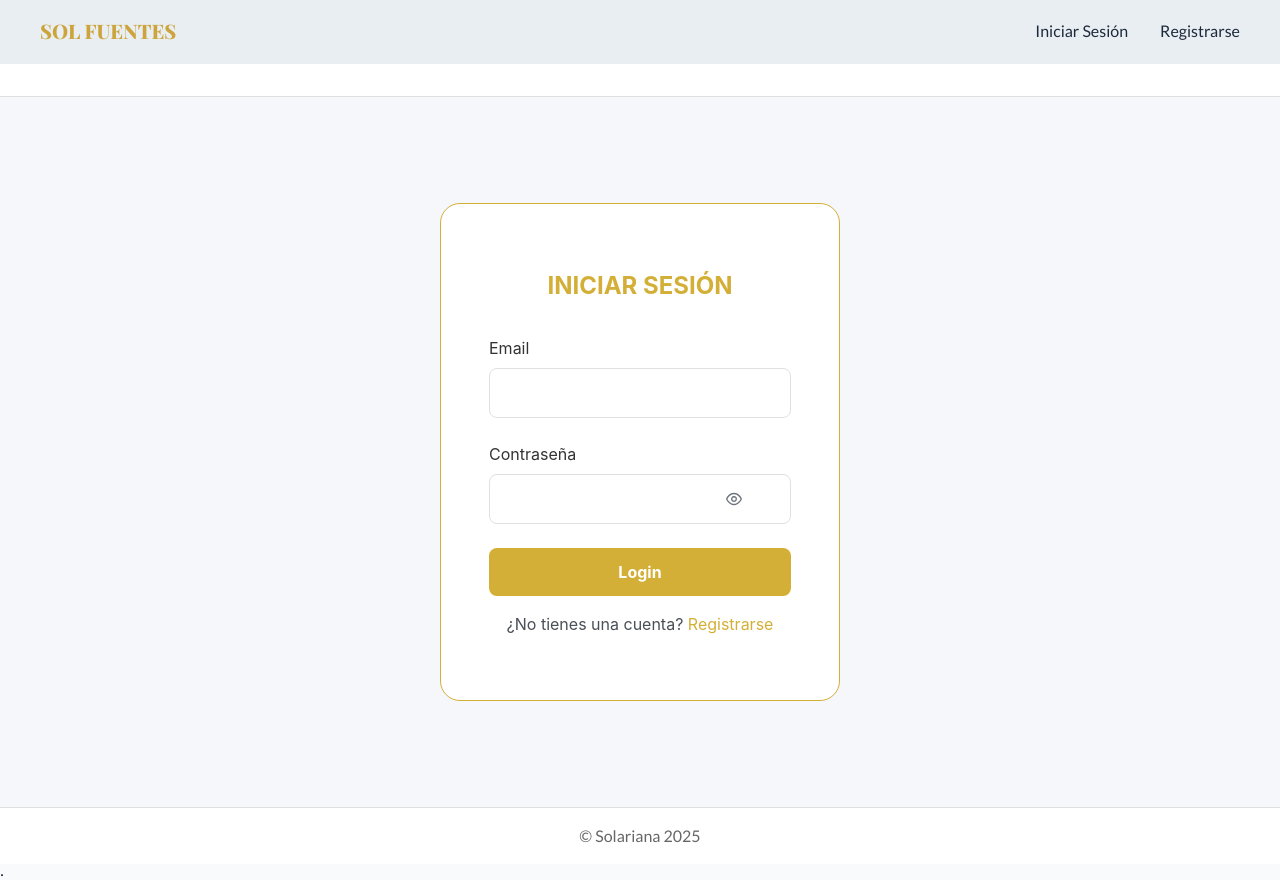
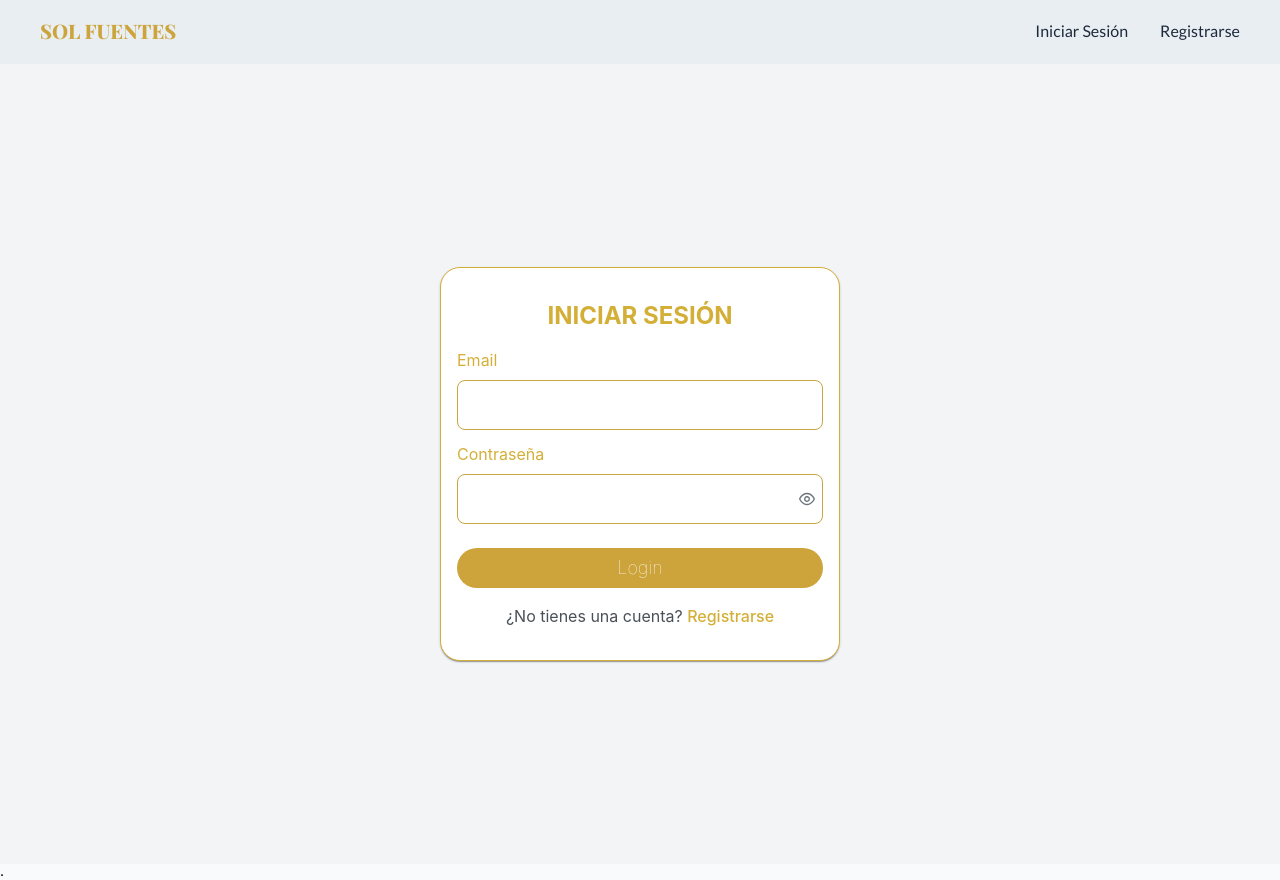
Before and after one commit to AlexZimmerBonjourAdrian/ProyectJava2025-Frontent, a React (Vite) app: page /login in a window 1280 px wide. Shown: the top 880 px of the page. Built offline with nearby package versions, Linux system fonts and the light colour scheme; no server answers; a web font is replaced by a local one.

Commit message:
Fix style view Login Frontend

```diff
--- a/src/pages/Login.jsx
+++ b/src/pages/Login.jsx
@@ -83,135 +83,25 @@ const Login = () => {
         }
     };
 
-    const styles = {
-        mainContainer: {
-            minHeight: '100vh',
-            backgroundColor: '#F5F7FA',
-            display: 'flex',
-            flexDirection: 'column'
-        },
-        header: {
-            backgroundColor: '#FFFFFF',
-            padding: '1rem',
-            borderBottom: '1px solid #E0E0E0'
-        },
-        headerContent: {
-            maxWidth: '1200px',
-            margin: '0 auto',
-            width: '100%',
-            display: 'flex',
-            justifyContent: 'space-between',
-            alignItems: 'center'
-        },
-        logo: {
-            color: '#D4AF37',
-            fontSize: '1.5rem',
-            fontWeight: 'bold',
-            textDecoration: 'none'
-        },
-        homeIcon: {
-            color: '#D4AF37',
-            cursor: 'pointer',
-            fontSize: '1.5rem'
-        },
-        mainContent: {
-            flex: 1,
-            display: 'flex',
-            alignItems: 'center',
-            justifyContent: 'center',
-            padding: '2rem 1rem'
-        },
-        formContainer: {
-            width: '100%',
-            maxWidth: '400px',
-            margin: '0 auto'
-        },
-        card: {
-            backgroundColor: '#FFFFFF',
-            border: '1px solid #D4AF37',
-            borderRadius: '20px',
-            padding: '2rem'
-        },
-        title: {
-            color: '#D4AF37',
-            textAlign: 'center',
-            fontSize: '1.5rem',
-            fontWeight: 'bold',
-            marginBottom: '2rem'
-        },
-        inputGroup: {
-            marginBottom: '1.5rem'
-        },
-        label: {
-            display: 'block',
-            marginBottom: '0.5rem',
-            color: '#333333'
-        },
-        input: {
-            width: '100%',
-            padding: '0.75rem',
-            borderRadius: '8px',
-            border: '1px solid #E0E0E0'
-        },
-        loginButton: {
-            width: '100%',
-            padding: '0.75rem',
-            backgroundColor: '#D4AF37',
-            border: 'none',
-            borderRadius: '8px',
-            color: '#FFFFFF',
-            fontWeight: 'bold',
-            cursor: 'pointer'
-        },
-        registerLink: {
-            textAlign: 'center',
-            marginTop: '1rem'
-        },
-        googleButton: {
-            width: '100%',
-            marginTop: '1.5rem',
-            padding: '0.75rem',
-            backgroundColor: '#FFFFFF',
-            border: '1px solid #E0E0E0',
-            borderRadius: '8px',
-            display: 'flex',
-            alignItems: 'center',
-            justifyContent: 'center',
-            gap: '0.5rem'
-        },
-        footer: {
-            textAlign: 'center',
-            padding: '1rem',
-            backgroundColor: '#FFFFFF',
-            borderTop: '1px solid #E0E0E0'
-        }
-    };
-
     return (
-        <div style={styles.mainContainer}>
-            <header style={styles.header}>
-
-            </header>
-
-            <main style={styles.mainContent}>
-                <div style={styles.formContainer}>
-                    <Card className="shadow-none" style={styles.card}>
-                        <h1 style={styles.title}>INICIAR SESIÓN</h1>
-                        <form onSubmit={handleLogin}>
-                            <div style={styles.inputGroup}>
-                                <label htmlFor="email" style={styles.label}>Email</label>
+        <div className="flex justify-content-center align-items-center min-h-screen bg-gray-100">
+            <Card className="border-gold" style={{ borderRadius: '20px', maxWidth: '400px', width: '100%', margin: 'auto' }}>
+                <div className="text-center mb-4">
+                    <h1 className="text-2xl font-bold text-gold mb-4">INICIAR SESIÓN</h1>
+                </div>
+                <form onSubmit={handleLogin} className="p-fluid">
+                    <div className="field mb-3">
+                        <label htmlFor="email" className="block mb-2 text-gold">Email</label>
                         <InputText
                             id="email"
                             value={formData.email}
                             onChange={(e) => handleFieldChange('email', e.target.value)}
-                                    className="w-full"
-                                    style={styles.input}
+                            className="w-full p-inputtext-custom"
                             required
                         />
                     </div>
-
-                            <div style={styles.inputGroup}>
-                                <label htmlFor="password" style={styles.label}>Contraseña</label>
+                    <div className="field mb-3">
+                        <label htmlFor="password" className="block mb-2 text-gold">Contraseña</label>
                         <Password
                             id="password"
                             value={formData.password}
@@ -219,20 +109,18 @@ const Login = () => {
                             toggleMask
                             feedback={false}
                             className="w-full"
-                                    inputClassName="w-full"
+                            inputClassName="p-inputtext-custom"
                             required
-                                    style={styles.input}
                         />
                     </div>
-
                     <Button
                         type="submit"
                         label="Login"
                         loading={loading}
-                                style={styles.loginButton}
+                        className="boton-dorado p-button-rounded mt-3 text-lg"
+                        style={{ width: '100%' }}
                     />
-
-                            <div style={styles.registerLink}>
+                    <div className="text-center mt-4">
                         <span>¿No tienes una cuenta? </span>
                         <a
                             href="#"
@@ -240,7 +128,7 @@ const Login = () => {
                                 e.preventDefault();
                                 navigate('/register');
                             }}
-                                    style={{ color: '#D4AF37', textDecoration: 'none' }}
+                            className="text-gold font-medium"
                         >
                             Registrarse
                         </a>
@@ -248,12 +136,6 @@ const Login = () => {
                 </form>
             </Card>
         </div>
-            </main>
-
-            <footer style={styles.footer}>
-                <p style={{ margin: 0, color: '#666666' }}>© Solariana 2025</p>
-            </footer>
-        </div>
     );
 };
 
--- a/src/styles/global.css
+++ b/src/styles/global.css
@@ -1,7 +1,5 @@
 @tailwind base;
 @tailwind utilities;
-
-
 #root {
     margin: 0;
     padding: 0;
@@ -35,7 +33,9 @@ body {
     font-style: normal;
 }
 
+
 /* Botones */
+
 button.boton-dorado {
     background-color: var(--secondary-color);
     color: white;
@@ -51,6 +51,7 @@ button.boton-dorado:hover {
 
 
 /* Formularios */
+
 .paquete-form-container {
     background: #e9eff3;
     border: 3px solid #c7a740;
@@ -176,3 +177,27 @@ button.boton-dorado:hover {
 .paquete-form-submit:hover {
     background: #b89b2c;
 }
+
+.input-dorado {
+    border: 1.5px solid #c7a740 !important;
+    border-radius: 8px !important;
+    padding: 0.75rem !important;
+    background: #fff !important;
+    color: #222 !important;
+}
+
+.border-gold {
+    border: 1.5px solid #D4AF37 !important;
+}
+
+.text-gold {
+    color: #D4AF37 !important;
+}
+
+.p-inputtext-custom {
+    border: 1.5px solid #c7a740 !important;
+    border-radius: 8px !important;
+    padding: 0.75rem !important;
+    background: #fff !important;
+    color: #222 !important;
+}
```
Also changed, not shown: 14 other files (tests, documents, lock files or other folders). Lines whose indentation alone changed are shown as unchanged.
